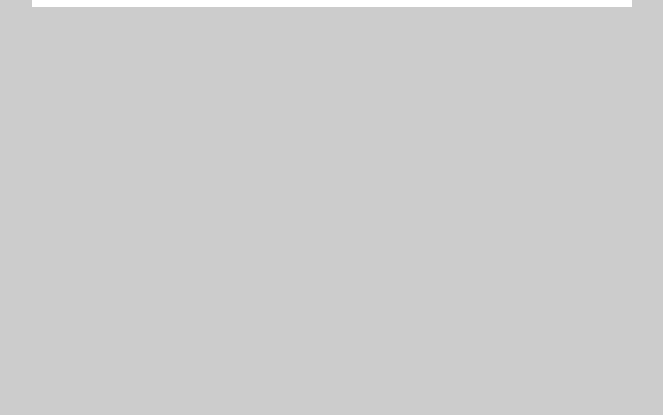
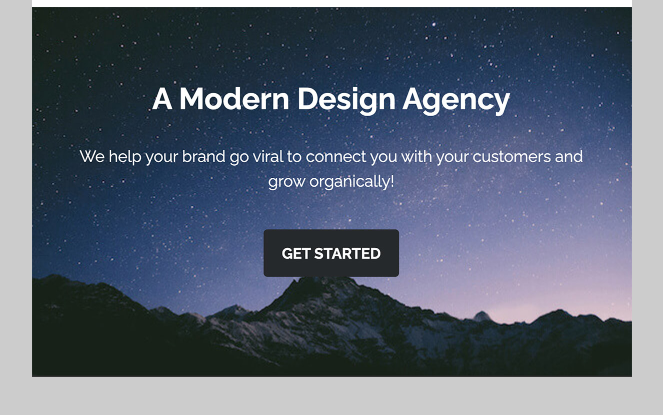
Before and after one commit to JPvenadas/Modern-Email-Template, a plain HTML site: page index.html in a window 1280 px wide. Shown: the part 75-490 px from the top of the page, without its empty margins (308-971 px from the left). Drawn offline with Linux system fonts and the light colour scheme.

Commit message:
Banner image

```diff
--- a/index.html
+++ b/index.html
@@ -96,7 +96,13 @@
 		</tr>
 
 <!-- BANNER IMAGE -->
-
+		<tr>
+			<td>
+				<a href="">
+					<img src="/img/banner.jpg" width="100%" style="max-width: 600px;" alt="">
+				</a>
+			</td>
+		</tr>
 
 <!-- THREE COLUMN SECTION -->
 
```
